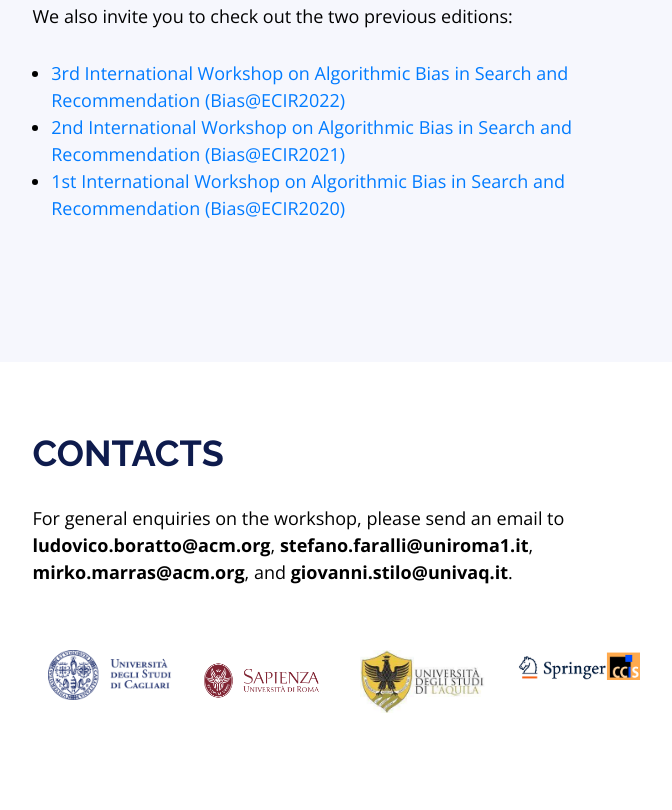
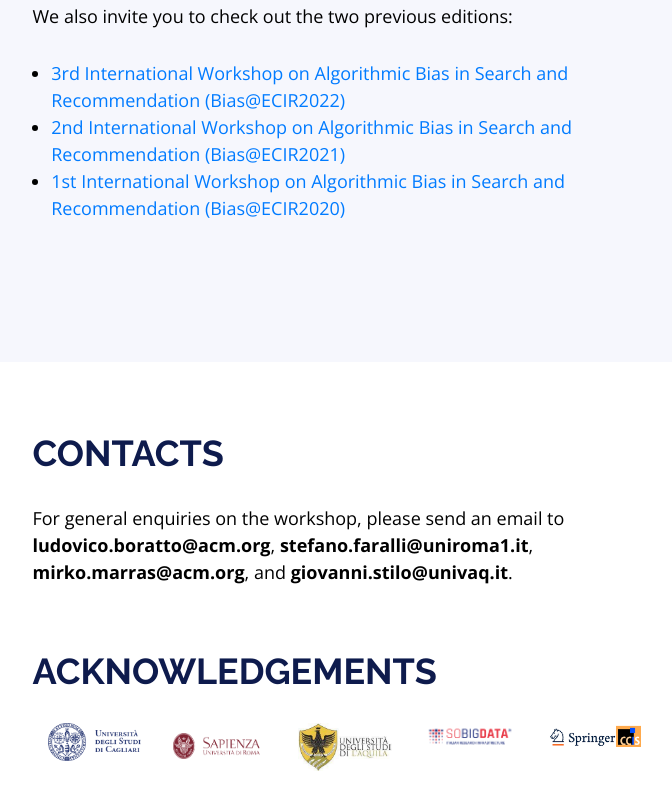
Before and after one commit to biasinrecsys/ecir2023, a plain HTML site: page index.html in a window 1280 px wide. Shown: the part 9854-10664 px from the top of the page, without its empty margins (295-967 px from the left). Drawn offline with nearby package versions, Linux system fonts and the light colour scheme.

```diff
--- a/index.html
+++ b/index.html
@@ -370,6 +370,7 @@
           <p>For general enquiries on the workshop, please send an email to <strong>ludovico.boratto@acm.org</strong>, <strong>stefano.faralli@uniroma1.it</strong>,
              <strong>mirko.marras@acm.org</strong>, and <strong>giovanni.stilo@univaq.it</strong>.</p>
           </br>
+          <h2>Acknowledgements</h2>
           <div class="row" style="margin: 10px auto 30px auto;width: 50%;">
             <div class="col">
               <img src="img/cagliari.png" alt="cagliari" style="width: 100%;">
@@ -379,6 +380,9 @@
             </div>
             <div class="col">
               <img src="img/aquila.png" alt="aquila" style="width: 100%;">
+            </div>
+            <div class="col">
+              <img src="img/sobigdata.png" alt="sobigdata" style="width: 100%;">
             </div>
             <div class="col">
               <img src="img/springer.png" alt="springer" style="width: 100%;">
```
Also changed, not shown: img/sobigdata.png (added).
